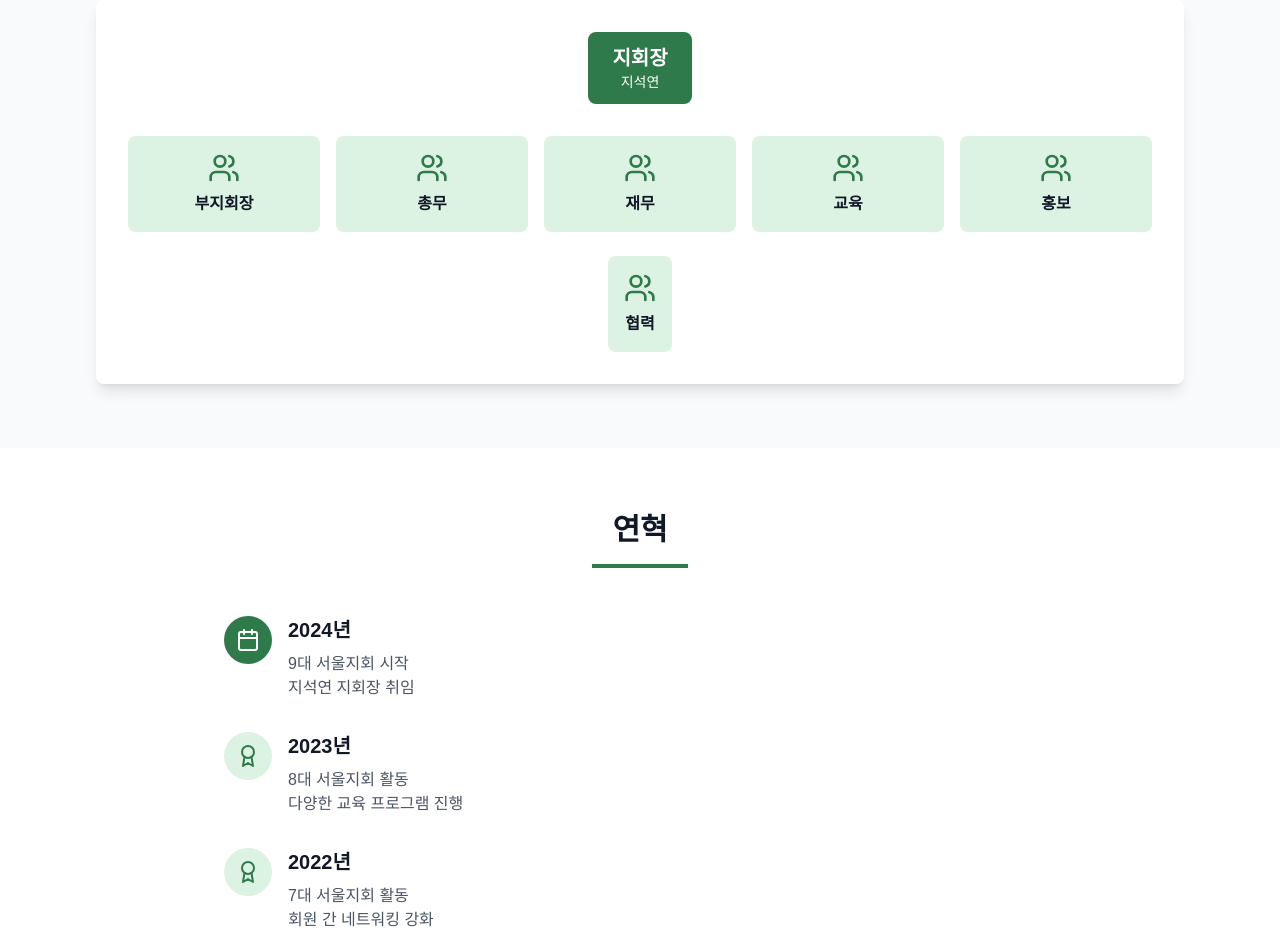
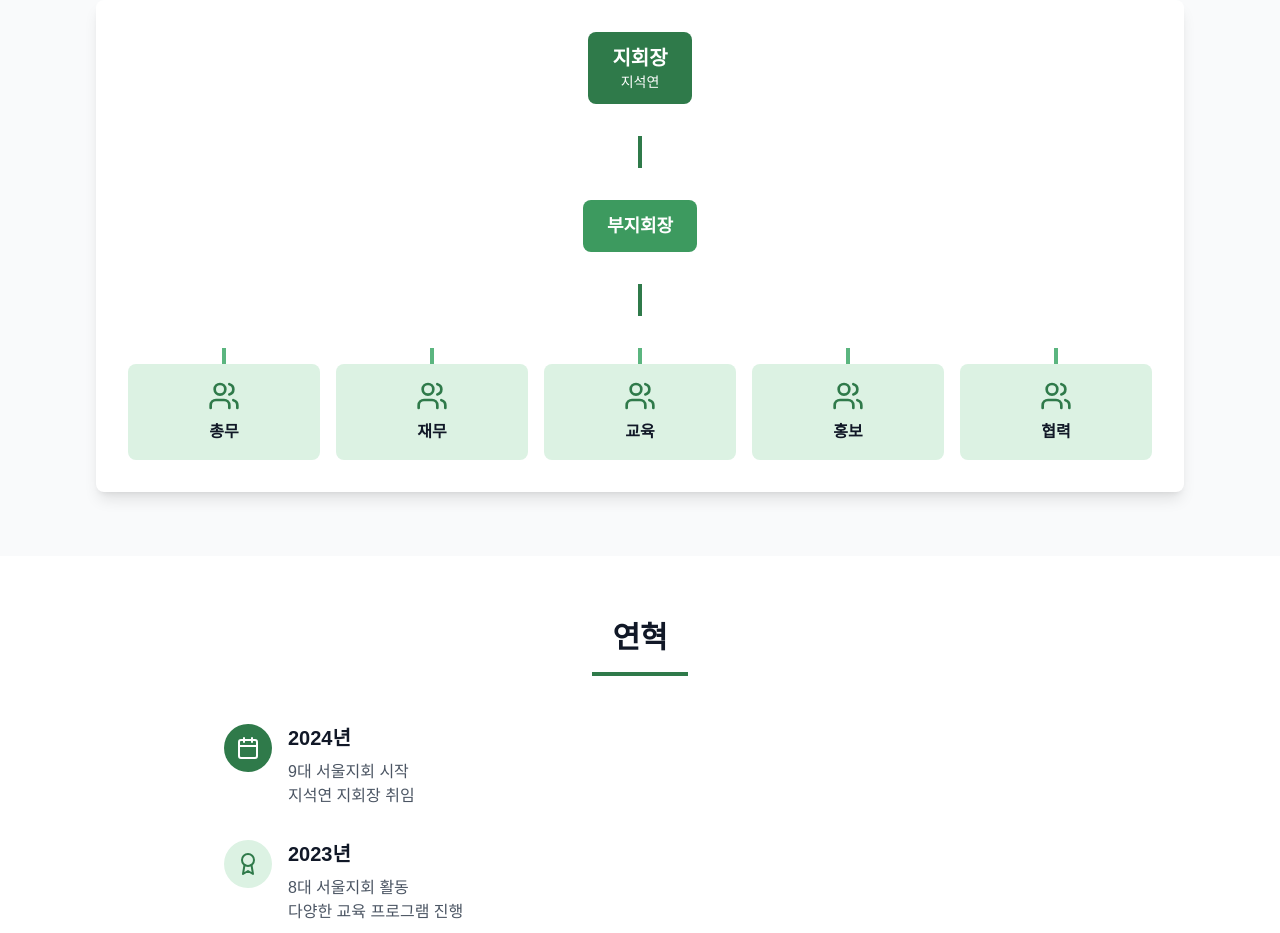
Before and after one commit to hamhyeonggwang/kaot.seoul, a Next.js app: page /about in a window 1280 px wide. Shown: the part 1180-2113 px from the top of the page. Built offline with nearby package versions, Linux system fonts and the light colour scheme.

Commit message:
feat: 조직도 디자인 개선 - 계층 구조 연결선 추가

```diff
--- a/app/about/page.tsx
+++ b/app/about/page.tsx
@@ -59,6 +59,7 @@ export default function AboutPage() {
           </div>
 
           <div className="bg-white rounded-lg shadow-lg p-8">
+            {/* 지회장 */}
             <div className="text-center mb-8">
               <div className="inline-block bg-kaot-green-600 text-white px-6 py-3 rounded-lg">
                 <h3 className="text-xl font-bold">지회장</h3>
@@ -66,43 +67,60 @@ export default function AboutPage() {
               </div>
             </div>
 
+            {/* 연결선 */}
+            <div className="flex justify-center mb-8">
+              <div className="w-1 h-8 bg-kaot-green-600"></div>
+            </div>
+
+            {/* 부지회장 */}
+            <div className="text-center mb-8">
+              <div className="inline-block bg-kaot-green-500 text-white px-6 py-3 rounded-lg">
+                <h3 className="text-lg font-bold">부지회장</h3>
+              </div>
+            </div>
+
+            {/* 연결선 */}
+            <div className="flex justify-center mb-8">
+              <div className="w-1 h-8 bg-kaot-green-600"></div>
+            </div>
+
+            {/* 이사들 */}
             <div className="grid grid-cols-1 md:grid-cols-2 lg:grid-cols-5 gap-4">
-              <div className="text-center">
-                <div className="bg-kaot-green-100 p-4 rounded-lg">
-                  <Users className="h-8 w-8 text-kaot-green-600 mx-auto mb-2" />
-                  <h4 className="font-semibold text-gray-900">부지회장</h4>
-                </div>
-              </div>
-              <div className="text-center">
-                <div className="bg-kaot-green-100 p-4 rounded-lg">
+              <div className="text-center relative">
+                {/* 연결선 */}
+                <div className="absolute top-0 left-1/2 transform -translate-x-1/2 w-1 h-4 bg-kaot-green-400"></div>
+                <div className="bg-kaot-green-100 p-4 rounded-lg mt-4">
                   <Users className="h-8 w-8 text-kaot-green-600 mx-auto mb-2" />
                   <h4 className="font-semibold text-gray-900">총무</h4>
                 </div>
               </div>
-              <div className="text-center">
-                <div className="bg-kaot-green-100 p-4 rounded-lg">
+              <div className="text-center relative">
+                <div className="absolute top-0 left-1/2 transform -translate-x-1/2 w-1 h-4 bg-kaot-green-400"></div>
+                <div className="bg-kaot-green-100 p-4 rounded-lg mt-4">
                   <Users className="h-8 w-8 text-kaot-green-600 mx-auto mb-2" />
                   <h4 className="font-semibold text-gray-900">재무</h4>
                 </div>
               </div>
-              <div className="text-center">
-                <div className="bg-kaot-green-100 p-4 rounded-lg">
+              <div className="text-center relative">
+                <div className="absolute top-0 left-1/2 transform -translate-x-1/2 w-1 h-4 bg-kaot-green-400"></div>
+                <div className="bg-kaot-green-100 p-4 rounded-lg mt-4">
                   <Users className="h-8 w-8 text-kaot-green-600 mx-auto mb-2" />
                   <h4 className="font-semibold text-gray-900">교육</h4>
                 </div>
               </div>
-              <div className="text-center">
-                <div className="bg-kaot-green-100 p-4 rounded-lg">
+              <div className="text-center relative">
+                <div className="absolute top-0 left-1/2 transform -translate-x-1/2 w-1 h-4 bg-kaot-green-400"></div>
+                <div className="bg-kaot-green-100 p-4 rounded-lg mt-4">
                   <Users className="h-8 w-8 text-kaot-green-600 mx-auto mb-2" />
                   <h4 className="font-semibold text-gray-900">홍보</h4>
                 </div>
               </div>
-            </div>
-
-            <div className="mt-6 text-center">
-              <div className="inline-block bg-kaot-green-100 p-4 rounded-lg">
-                <Users className="h-8 w-8 text-kaot-green-600 mx-auto mb-2" />
-                <h4 className="font-semibold text-gray-900">협력</h4>
+              <div className="text-center relative">
+                <div className="absolute top-0 left-1/2 transform -translate-x-1/2 w-1 h-4 bg-kaot-green-400"></div>
+                <div className="bg-kaot-green-100 p-4 rounded-lg mt-4">
+                  <Users className="h-8 w-8 text-kaot-green-600 mx-auto mb-2" />
+                  <h4 className="font-semibold text-gray-900">협력</h4>
+                </div>
               </div>
             </div>
           </div>
```
